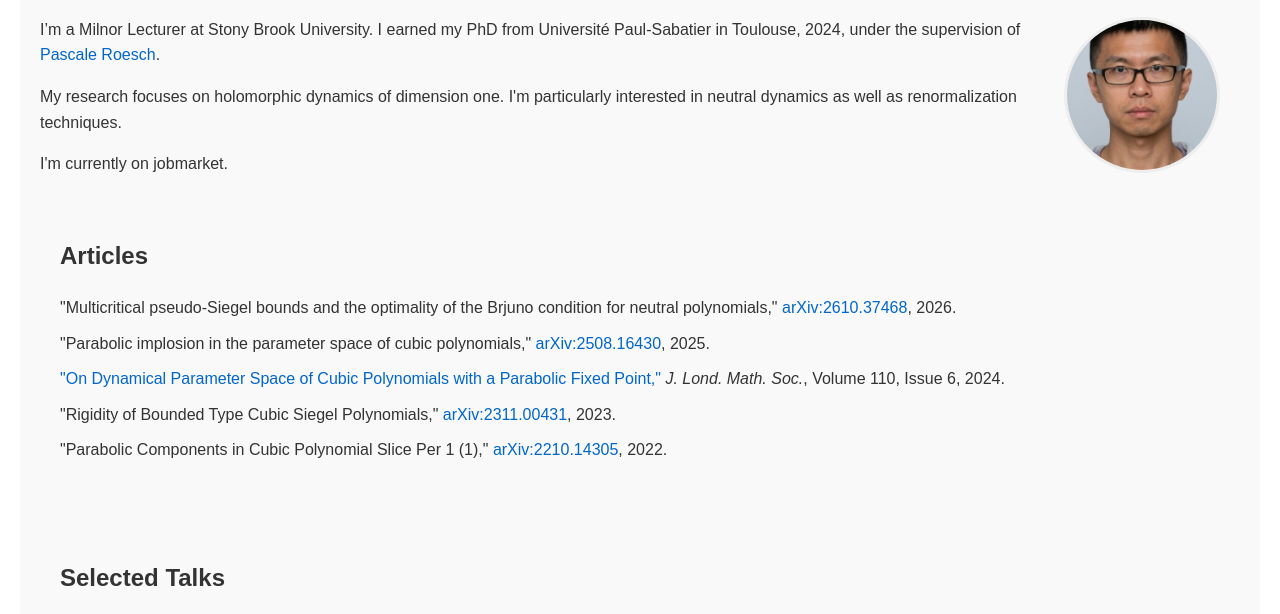
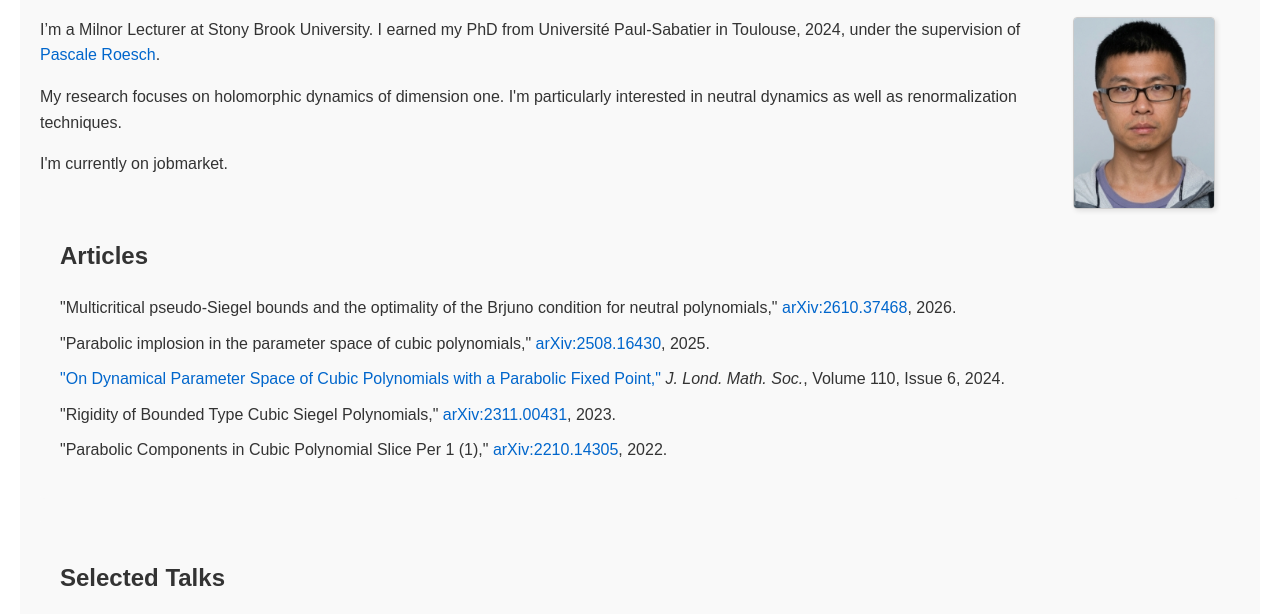
Before and after one commit to RunzeZhangMATH/RunzeZhangMATH.github.io, a plain HTML site: page index.html in a window 1280 px wide. Shown: the part 167-781 px from the top of the page. Drawn offline with Linux system fonts and the light colour scheme.

Commit message:
Update index.html

```diff
--- a/index.html
+++ b/index.html
@@ -56,15 +56,16 @@
             margin-bottom: 10px;
         }
 
-            .profile-photo {
-            width: 150px;           /* 照片宽度 */
-            height: 150px;          /* 照片高度 */
-            border-radius: 80%;     /* 将照片变成圆形 */
-            object-fit: cover;      /* 保证照片不变形 */
+              .profile-photo {
+            width: 140px;           /* 宽度 */
+            height: 190px;          /* 高度拉长，形成约 3:4 的竖长方形比例 */
+            border-radius: 4px;     /* 将 50% 改为 4px，保留极微小的圆角；如果喜欢纯直角，可以改为 0 */
+            object-fit: cover;      /* 保证图片填满框且不变形 */
             float: right;            /* 照片靠左浮动 */
-            margin-right: 20px;     /* 与右侧文字保持距离 */
-            margin-bottom: 10px;    /* 底部留白 */
-            border: 3px solid #eee; /* 加一圈很浅的边框更好看 */
+            margin-right: 25px;     /* 与右侧文字保持距离 */
+            margin-bottom: 15px;
+            border: 1px solid #ccc; /* 边框改成极细的浅灰色，更符合证件照的干净感 */
+            box-shadow: 2px 2px 5px rgba(0,0,0,0.1); /* （可选）加一点极轻微的阴影，让照片立体一点 */
         }
 
         /* 针对手机屏幕的适配：手机上取消浮动，居中显示 */
```
